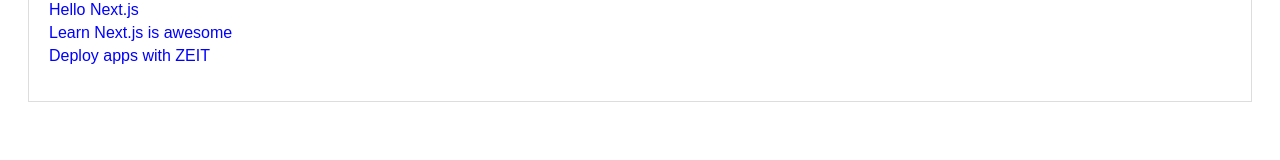
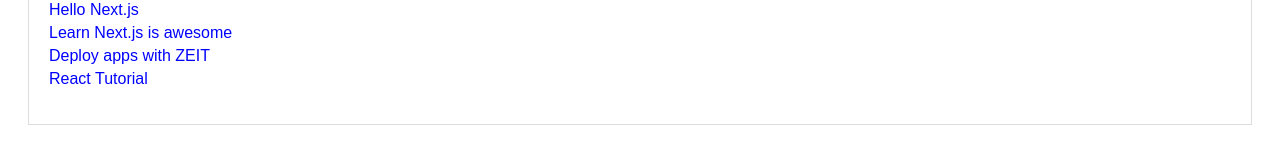
Before and after one commit to sengerts/next-tutorial, a Next.js app: page / in a window 1280 px wide. Shown: the part 138-298 px from the top of the page. Built offline with nearby package versions, Linux system fonts and the light colour scheme.

Commit message:
Add new post

```diff
--- a/pages/index.js
+++ b/pages/index.js
@@ -5,7 +5,8 @@
   return [
     { id: 'hello-nextjs', title: 'Hello Next.js' },
     { id: 'learn-nextjs', title: 'Learn Next.js is awesome' },
-    { id: 'deploy-nextjs', title: 'Deploy apps with ZEIT' }
+    { id: 'deploy-nextjs', title: 'Deploy apps with ZEIT' },
+    { id: 'react-tutorial', title: 'React Tutorial' }
   ]
 }
 
```
